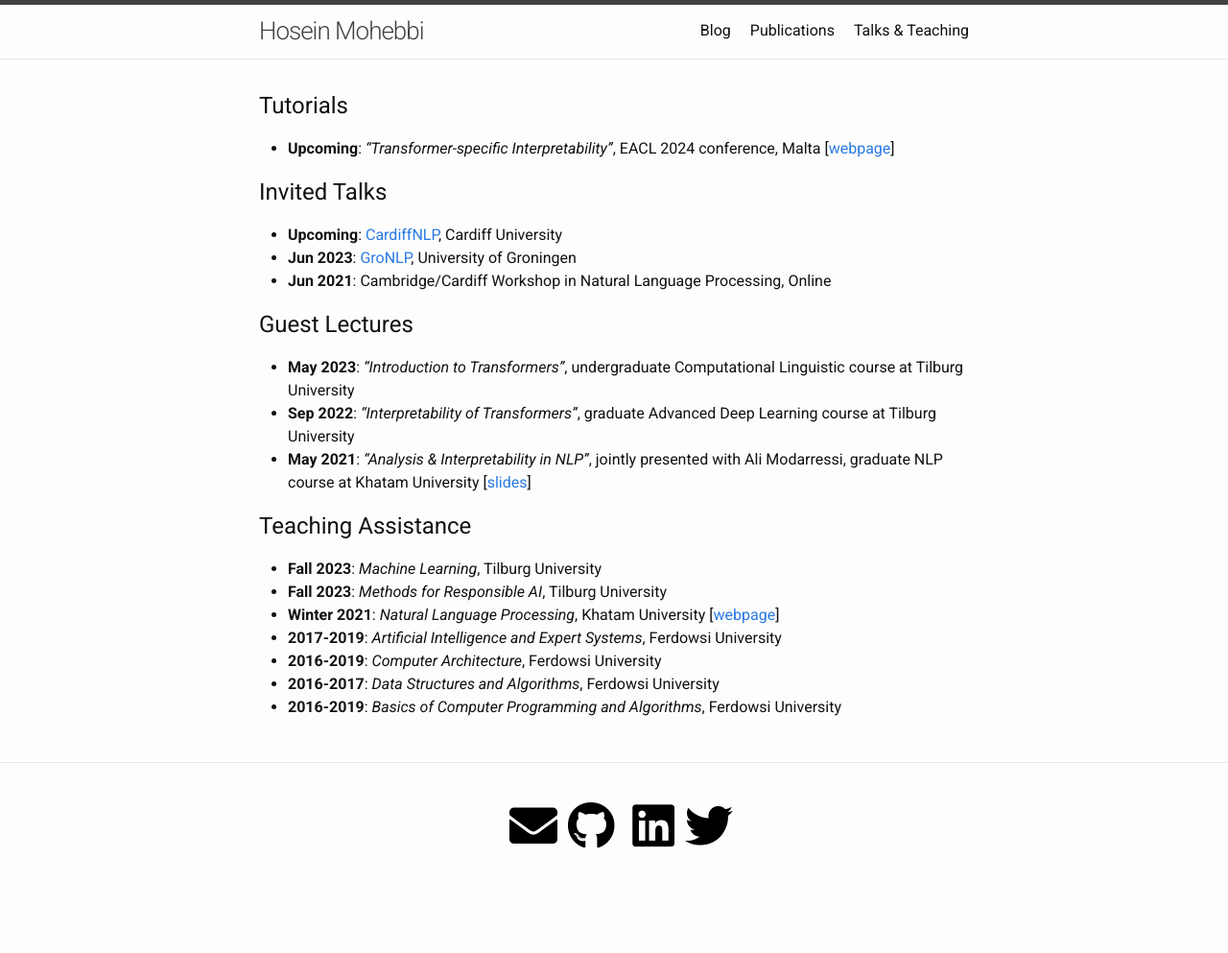
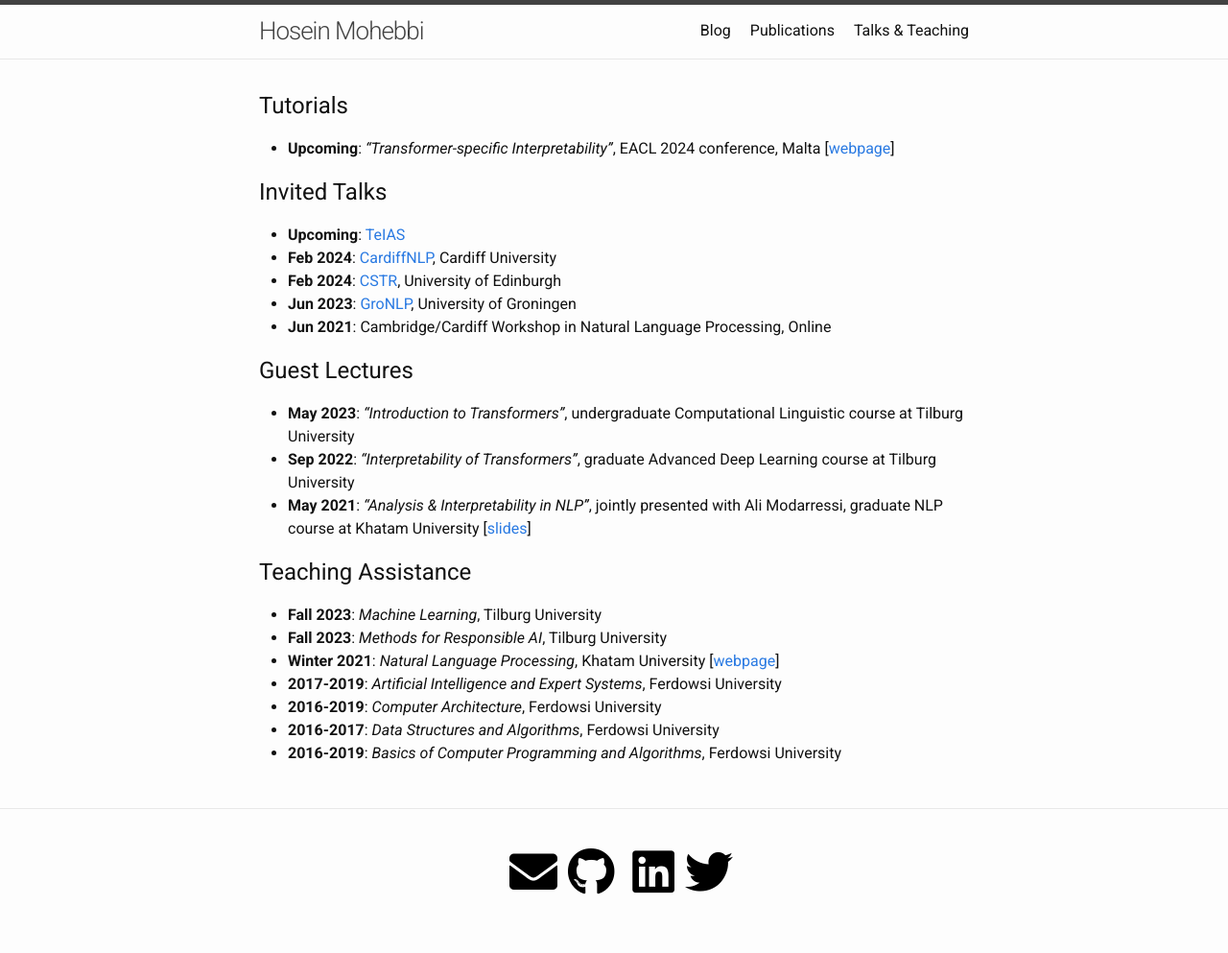
Before and after one commit to hmohebbi/hmohebbi.github.io, a Jekyll site: the page built from teaching.md, in a window 1280 px wide. Shown: the whole page at 96% size. Built offline with Jekyll 4.4.1, drawn with Linux system fonts in a browser that asks for light colours; a style sheet for code colours, icons or effects is not loaded; before the commit the page ends 945 px from its top, so only the background shows below that.

Commit message:
Update teaching.md

```diff
--- a/teaching.md
+++ b/teaching.md
@@ -10,7 +10,9 @@ permalink: /teaching/
 
 
 ## Invited Talks
-* __Upcoming__: [CardiffNLP](https://cardiffnlp.github.io/), Cardiff University
+* __Upcoming__: [TeIAS](https://teias.institute/mohebbi-talk202403/)
+* __Feb 2024__: [CardiffNLP](https://cardiffnlp.github.io/), Cardiff University
+* __Feb 2024__: [CSTR](https://www.cstr.ed.ac.uk/), University of Edinburgh
 * __Jun 2023__: [GroNLP](https://www.rug.nl/research/clcg/research/cl/), University of Groningen
 * __Jun 2021__: Cambridge/Cardiff Workshop in Natural Language Processing, Online
 
```
